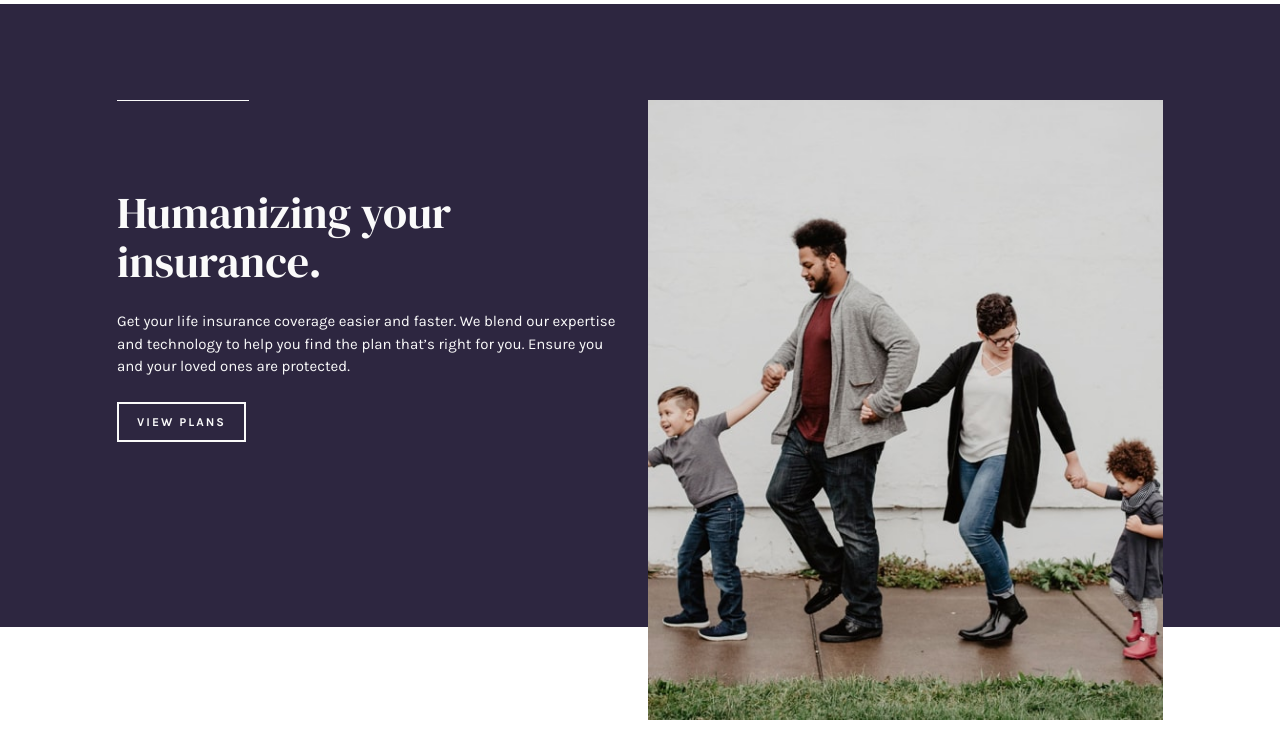
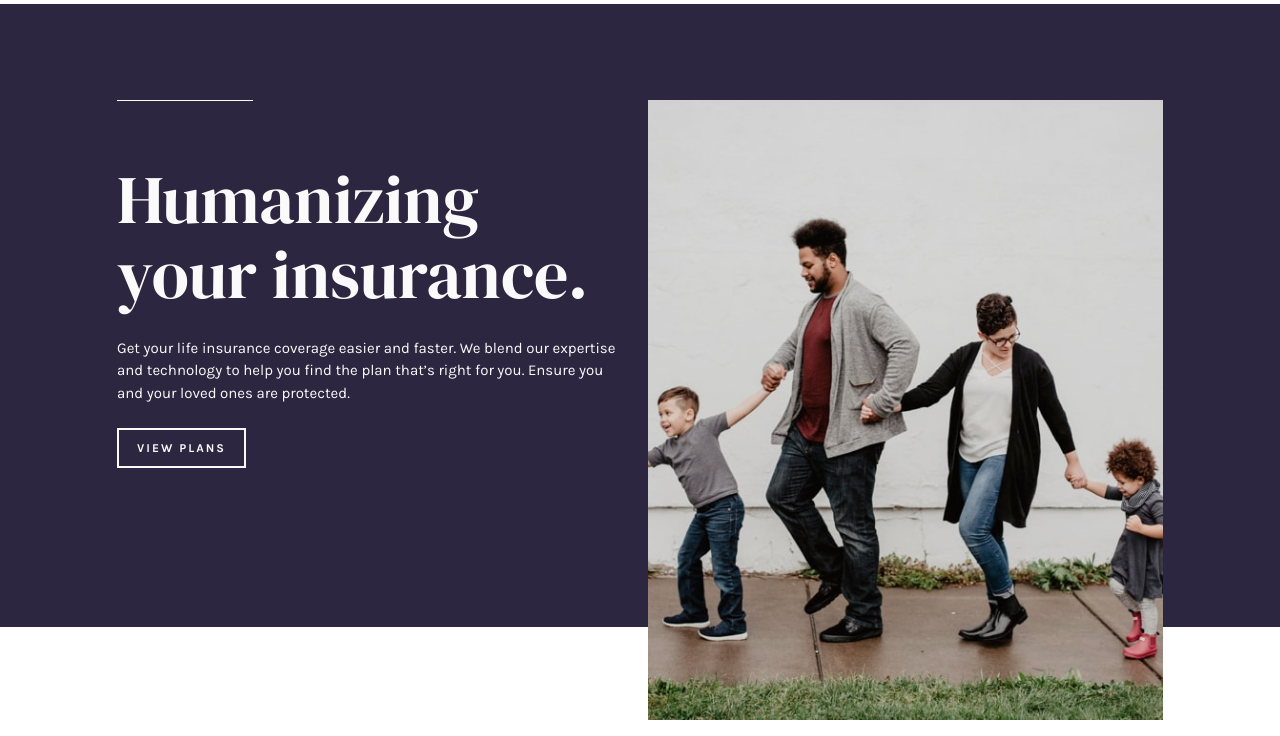
Before and after one commit to samuel-adu/Insure-landing-page, a plain HTML site: page index.html in a window 1280 px wide. Shown: the part 64-800 px from the top of the page. Drawn offline with nearby package versions, Linux system fonts and the light colour scheme.

Commit message:
changed H1 size for desktop to 4rem

```diff
--- a/style.css
+++ b/style.css
@@ -447,7 +447,7 @@ footer {
   h1::before {
     content: "";
     display: block;
-    width: 3em;
+    width: 2em;
     height: 1px;
     background-color: var(--clr-neutral);
     position: absolute;
@@ -459,7 +459,7 @@ footer {
   }
 
   .intro__body h1 {
-    font-size: 2.75rem;
+    font-size: 4.25rem;
   }
 
   .intro__body p {
```
